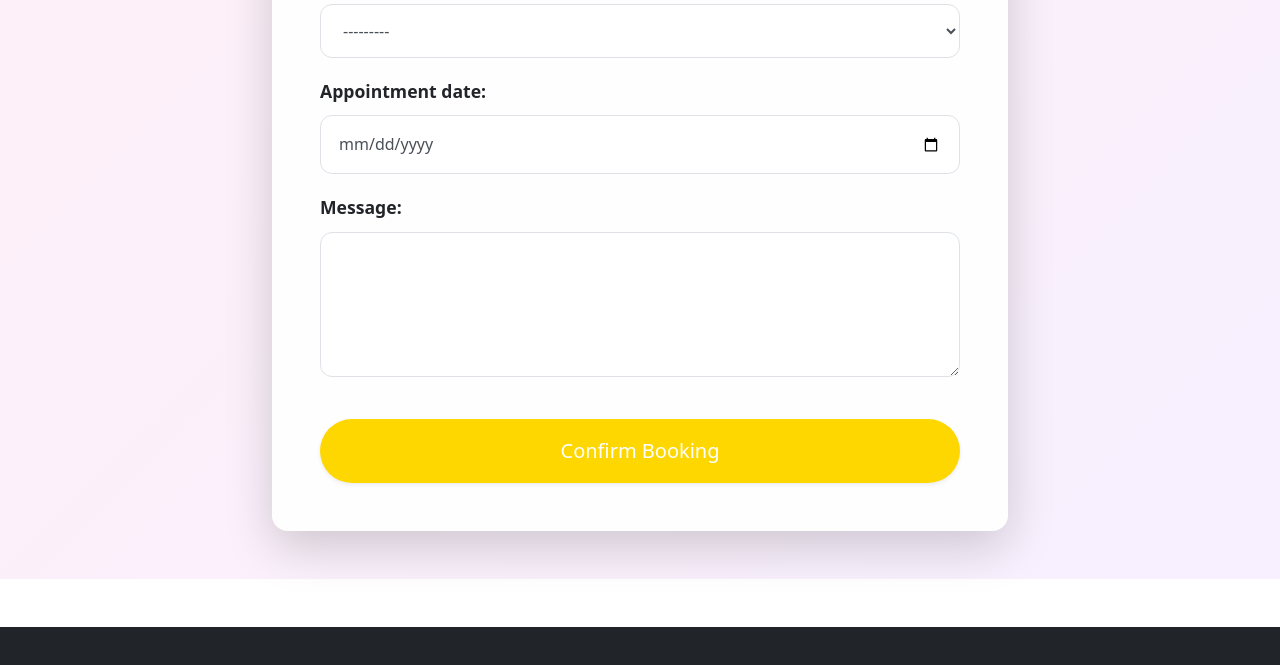
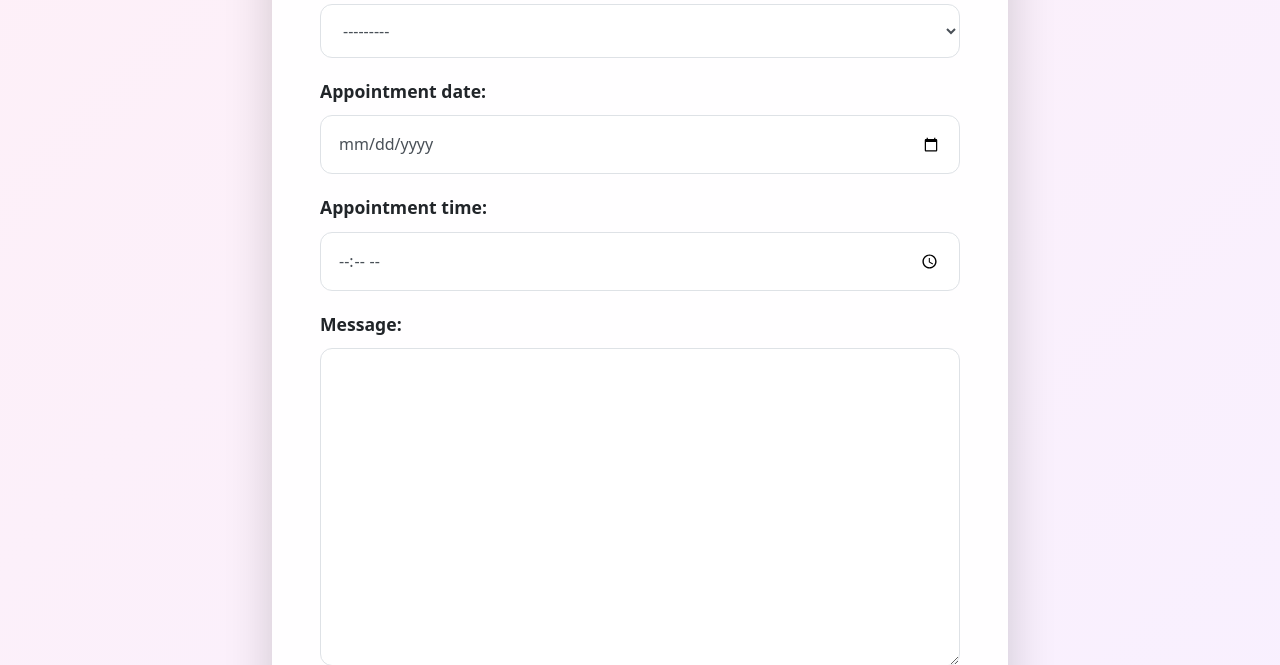
Before and after one commit to parvathy-78/Savira-beauty-launch-website, a Django app: page / in a window 1280 px wide. Shown: the part 4408-5073 px from the top of the page. Run offline with Django 5.2, Linux system fonts and the light colour scheme.

Commit message:
Added appointment date and time validation

```diff
--- a/savpro/savapp/forms.py
+++ b/savpro/savapp/forms.py
@@ -1,11 +1,51 @@
 from django import forms
 from .models import Booking
+from django.utils import timezone
+
 
 class BookingForm(forms.ModelForm):
+
     class Meta:
         model = Booking
         fields = '__all__'
+
         widgets = {
-            'appointment_date': forms.DateInput(attrs={'type': 'date'}),
-            'message': forms.Textarea(attrs={'rows': 4}),
+            'appointment_date': forms.DateInput(
+                attrs={
+                    'type': 'date',
+                    'min': timezone.localdate().strftime('%Y-%m-%d')
+                }
+            ),
+            'appointment_time': forms.TimeInput(
+                attrs={'type': 'time'}
+            ),
         }
+
+    def clean(self):
+        cleaned_data = super().clean()
+
+        appointment_date = cleaned_data.get('appointment_date')
+        appointment_time = cleaned_data.get('appointment_time')
+
+        # Past date validation
+        if appointment_date and appointment_date < timezone.localdate():
+            raise forms.ValidationError(
+                "Past dates are not allowed."
+            )
+
+        # If selected date is today, prevent past times
+        if (
+            appointment_date == timezone.localdate()
+            and appointment_time
+        ):
+            current_time = timezone.localtime().replace(
+                second=0,
+                microsecond=0
+            ).time()
+
+            if appointment_time < current_time:
+                raise forms.ValidationError(
+                    "Past time is not allowed for today."
+                )
+
+        return cleaned_data
--- a/savpro/savapp/models.py
+++ b/savpro/savapp/models.py
@@ -1,9 +1,7 @@
 from django.db import models
+from django.core.exceptions import ValidationError
+from django.utils import timezone
 
-# Create your models here.
-# savapp/models.py
-
-from django.db import models
 
 class Booking(models.Model):
     SERVICE_CHOICES = [
@@ -19,15 +17,31 @@ class Booking(models.Model):
     phone = models.CharField(max_length=10)
     email = models.EmailField()
 
-    # Dropdown field
     service = models.CharField(
         max_length=50,
         choices=SERVICE_CHOICES
     )
 
     appointment_date = models.DateField()
+    appointment_time = models.TimeField()
+
     message = models.TextField(blank=True, null=True)
     created_at = models.DateTimeField(auto_now_add=True)
 
+    def clean(self):
+        super().clean()
+
+        if (
+            self.appointment_date and
+            self.appointment_date < timezone.localdate()
+        ):
+            raise ValidationError({
+                'appointment_date': 'Past dates are not allowed.'
+            })
+
+    def save(self, *args, **kwargs):
+        self.full_clean()  # validation force cheyyum
+        super().save(*args, **kwargs)
+
     def __str__(self):
         return self.name
--- a/savpro/savapp/templates/home.html
+++ b/savpro/savapp/templates/home.html
@@ -317,6 +317,11 @@
                                 Schedule your beauty session with us and let us make your special day even more beautiful.
                             </p>
                         </div>
+                        {% if form.errors %}
+                        <div style="color:red; margin-bottom:15px;">
+                            {{ form.errors }}
+                        </div>
+                        {% endif %}
 
                         <!-- Form -->
                         <form method="POST" action="{% url 'booking' %}">
@@ -330,6 +335,30 @@
                                 Confirm Booking
                             </button>
                         </form>
+                        <script>
+                            document.addEventListener("DOMContentLoaded", function () {
+                                const dateField = document.getElementById("id_appointment_date");
+                                const timeField = document.getElementById("id_appointment_time");
+
+                                function updateMinTime() {
+                                    const today = new Date().toISOString().split("T")[0];
+
+                                    if (dateField.value === today) {
+                                        const now = new Date();
+
+                                        const hours = String(now.getHours()).padStart(2, "0");
+                                        const minutes = String(now.getMinutes()).padStart(2, "0");
+
+                                        timeField.min = `${hours}:${minutes}`;
+                                    } else {
+                                        timeField.removeAttribute("min");
+                                    }
+                                }
+
+                                dateField.addEventListener("change", updateMinTime);
+                                updateMinTime();
+                            });
+                            </script>
 
                     </div>
 
--- a/savpro/savapp/views.py
+++ b/savpro/savapp/views.py
@@ -19,16 +19,16 @@ from .forms import BookingForm
 
 from django.shortcuts import render, redirect
 
+from django.shortcuts import render, redirect
+from .forms import BookingForm
+
 def booking(request):
-    print("BOOKING VIEW HIT")
-
-    if request.method == 'POST':
+    if request.method == "POST":
         form = BookingForm(request.POST)
 
         if form.is_valid():
             form.save()
             return redirect('success')
-
     else:
         form = BookingForm()
 
```
Also changed, not shown: savpro/savapp/migrations/0004_booking_appointment_time_alter_booking_phone.py (added).
